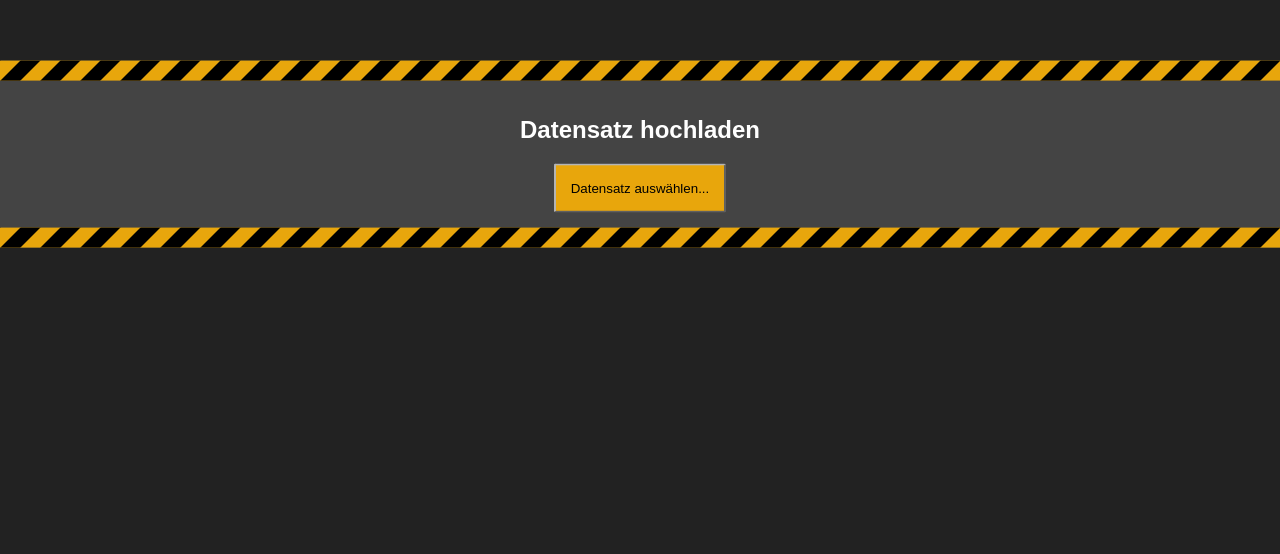
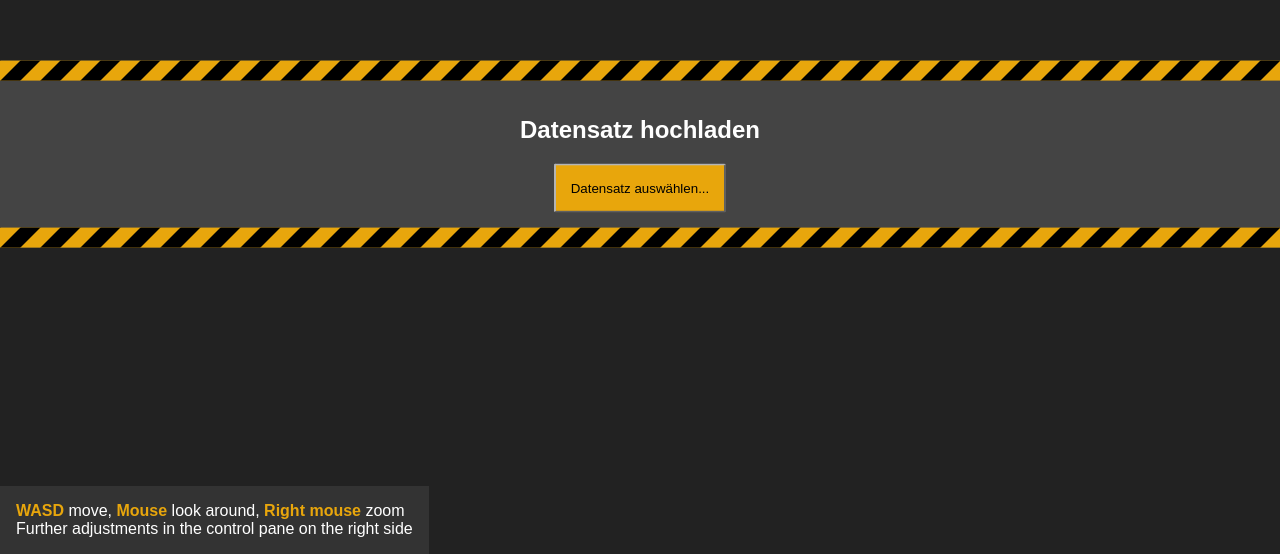
Before and after one commit to mi-classroom/mi-web-technologien-beiboot-ss2022-twobiers, a website built with Vite: page index.html in a window 1280 px wide. Shown: the part 246-800 px from the top of the page. Built offline with nearby package versions, Linux system fonts and the light colour scheme; files whose address does not match are found by name; what tweakpane would draw is missing.

Commit message:
add controls hint

```diff
--- a/index.html
+++ b/index.html
@@ -6,8 +6,16 @@
     <title>Meisterwerke des Lucas Cranach</title>
   </head>
   <body>
-    <div id="info">
+    <div id="controls">
+      <span>
+        <b>WASD</b> move,
+        <b>Mouse</b> look around,
+        <b>Right mouse</b> zoom
+      </span>
+      <br/>
+      <span>Further adjustments in the control pane on the right side</span>
     </div>
+    <div id="info"></div>
     <script type="module" src="/src/main.ts"></script>
   </body>
 </html>
--- a/src/main.scss
+++ b/src/main.scss
@@ -7,6 +7,18 @@ body {
     color: $lightest;
     font-family: $font-sans-serif;
     margin: 0;
+}
+
+#controls {
+    position: absolute;
+    bottom: 0px;
+    padding: 1rem;
+    z-index: 100;
+    margin: 0 auto;
+    background-color: rgba($color: $dark, $alpha: 0.5);
+    b {
+        color: $accent-dark;
+    }
 }
 
 #info {
```
